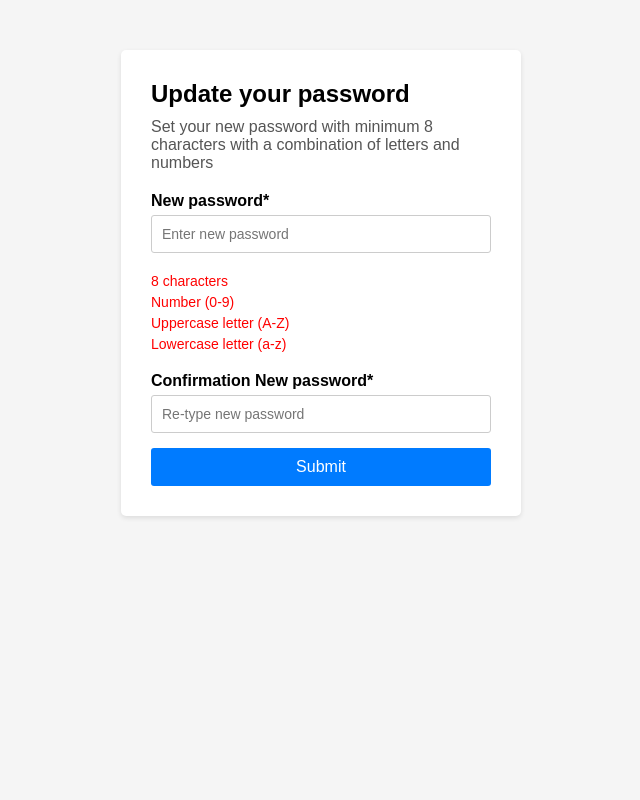
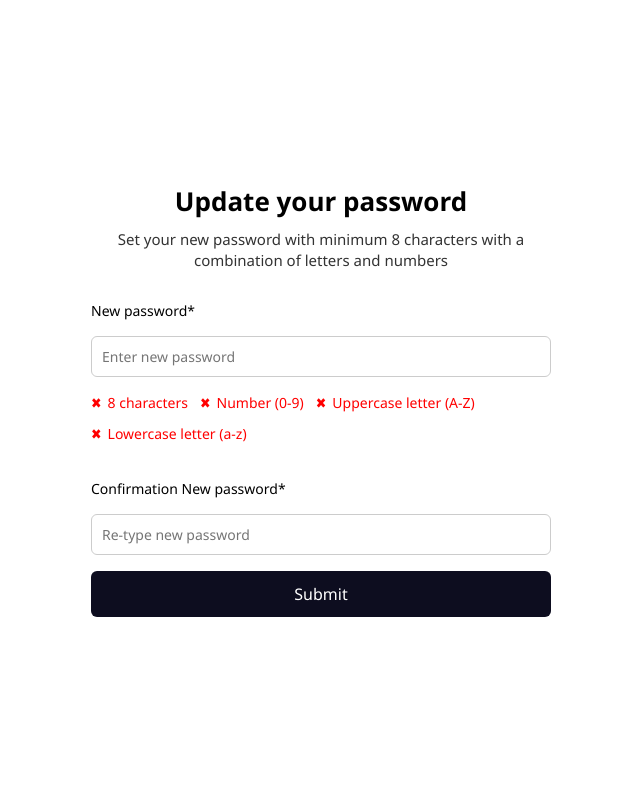
Before and after one commit to arrrpii/HR, a Flask app: template HRproject/templates/update_pass.html in a window 1280 px wide. Shown: the whole page, without its empty margins (319-959 px from the left). Run offline with Flask 3, Linux system fonts and the light colour scheme; the template is opened without the code that fills it, so the values that code supplies are empty.

Commit message:
Update update_pass.css

```diff
--- a/HRproject/static/css/update_pass.css
+++ b/HRproject/static/css/update_pass.css
@@ -1,79 +1,113 @@
-/* Basic Reset */
+/* General reset */
 * {
   margin: 0;
   padding: 0;
   box-sizing: border-box;
+  font-family: 'Segoe UI', Tahoma, Geneva, Verdana, sans-serif;
 }
 
-/* Body Styling */
 body {
-  font-family: Arial, sans-serif;
-  background-color: #f5f5f5;
+  background-color: #ffffff;
+  height: 100vh;
+  display: flex;
+  justify-content: center;
+  align-items: center;
 }
 
-/* Container */
 .container {
-  max-width: 400px;
-  margin: 50px auto;
-  background-color: #fff;
-  padding: 30px;
-  border-radius: 5px;
-  box-shadow: 0 2px 5px rgba(0, 0, 0, 0.1);
+  text-align: center;
+  width: 100%;
+  max-width: 500px;
+  padding: 40px 20px;
 }
 
-/* Headings & Text */
 h1 {
+  font-size: 26px;
+  font-weight: 700;
   margin-bottom: 10px;
-  font-size: 24px;
-}
-p {
-  margin-bottom: 20px;
-  color: #555;
 }
 
-/* Form Elements */
+p {
+  font-size: 15px;
+  color: #333;
+  margin-bottom: 30px;
+  line-height: 1.4;
+}
+
+form {
+  display: flex;
+  flex-direction: column;
+  gap: 16px;
+  text-align: left;
+}
+
 label {
-  display: block;
-  margin-bottom: 5px;
-  font-weight: bold;
+  font-size: 14px;
+  font-weight: 500;
 }
+
 input[type="password"] {
-  width: 100%;
   padding: 10px;
-  margin-bottom: 15px;
   border: 1px solid #ccc;
-  border-radius: 3px;
+  border-radius: 6px;
   font-size: 14px;
 }
 
-/* Password Requirements List */
 .requirements {
-  list-style-type: none;
+  list-style: none;
+  display: flex;
+  flex-wrap: wrap;
+  justify-content: flex-start;
+  gap: 12px;
   margin-bottom: 20px;
+  padding-left: 0;
 }
+
 .requirements li {
-  margin: 5px 0;
   font-size: 14px;
-  color: #999;
+  display: flex;
+  align-items: center;
 }
+
+.requirements li::before {
+  content: '✖';
+  color: red;
+  margin-right: 6px;
+}
+
+.requirements li.valid::before {
+  content: '✔';
+  color: green;
+}
+
 .requirements li.valid {
   color: green;
 }
+
 .requirements li.invalid {
   color: red;
 }
 
-/* Submit Button */
 button {
-  width: 100%;
-  padding: 10px;
-  background-color: #007bff;
+  padding: 12px;
+  background-color: #0d0d1f;
+  color: white;
   border: none;
-  border-radius: 3px;
-  color: #fff;
+  border-radius: 6px;
   font-size: 16px;
   cursor: pointer;
+  transition: background-color 0.3s;
 }
+
 button:hover {
-  background-color: #0056b3;
+  background-color: #1a1a3c;
 }
+
+div[class*="flash"] {
+  margin-top: 20px;
+  padding: 10px;
+  border-radius: 4px;
+  font-size: 14px;
+  color: red;
+  text-align: center;
+}
```
